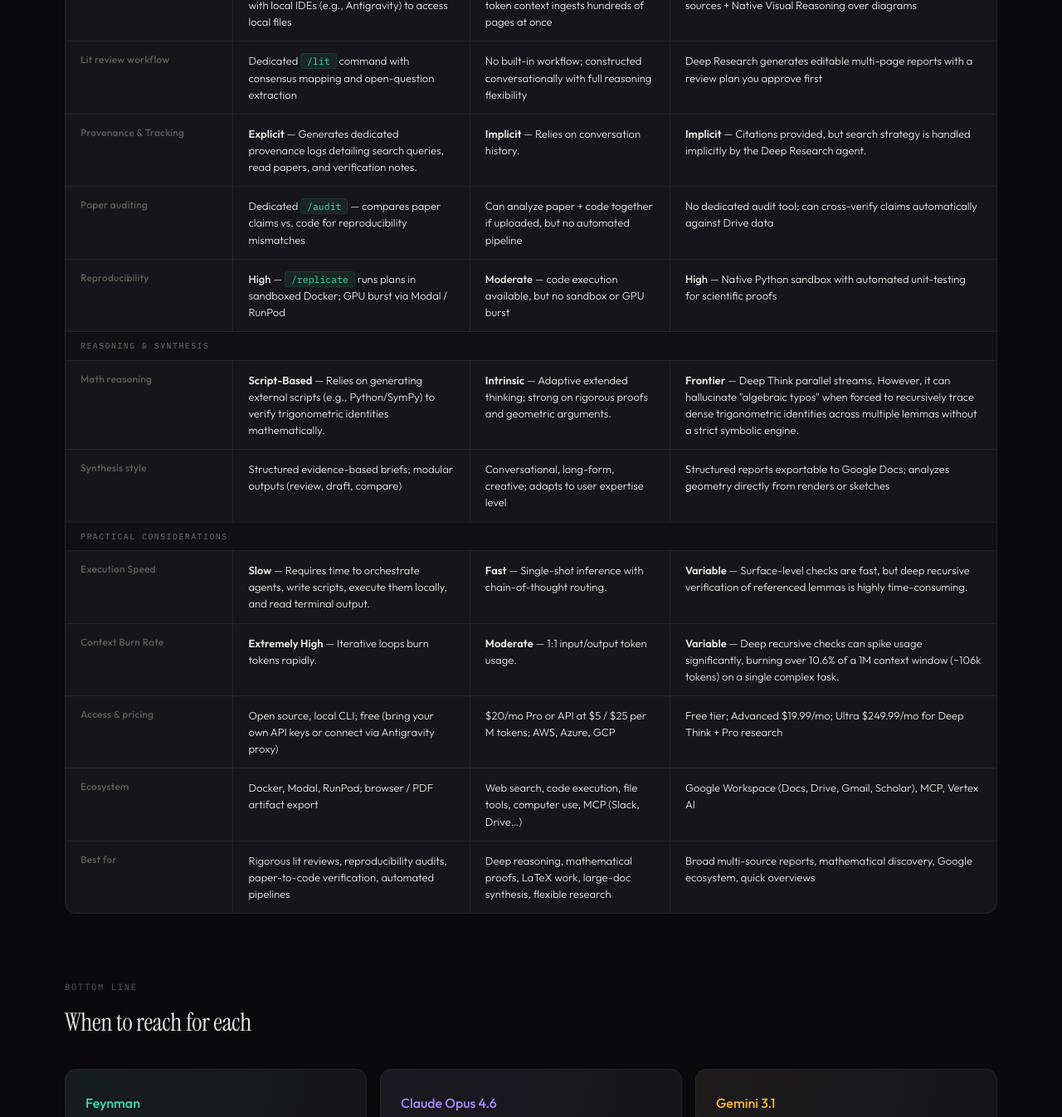
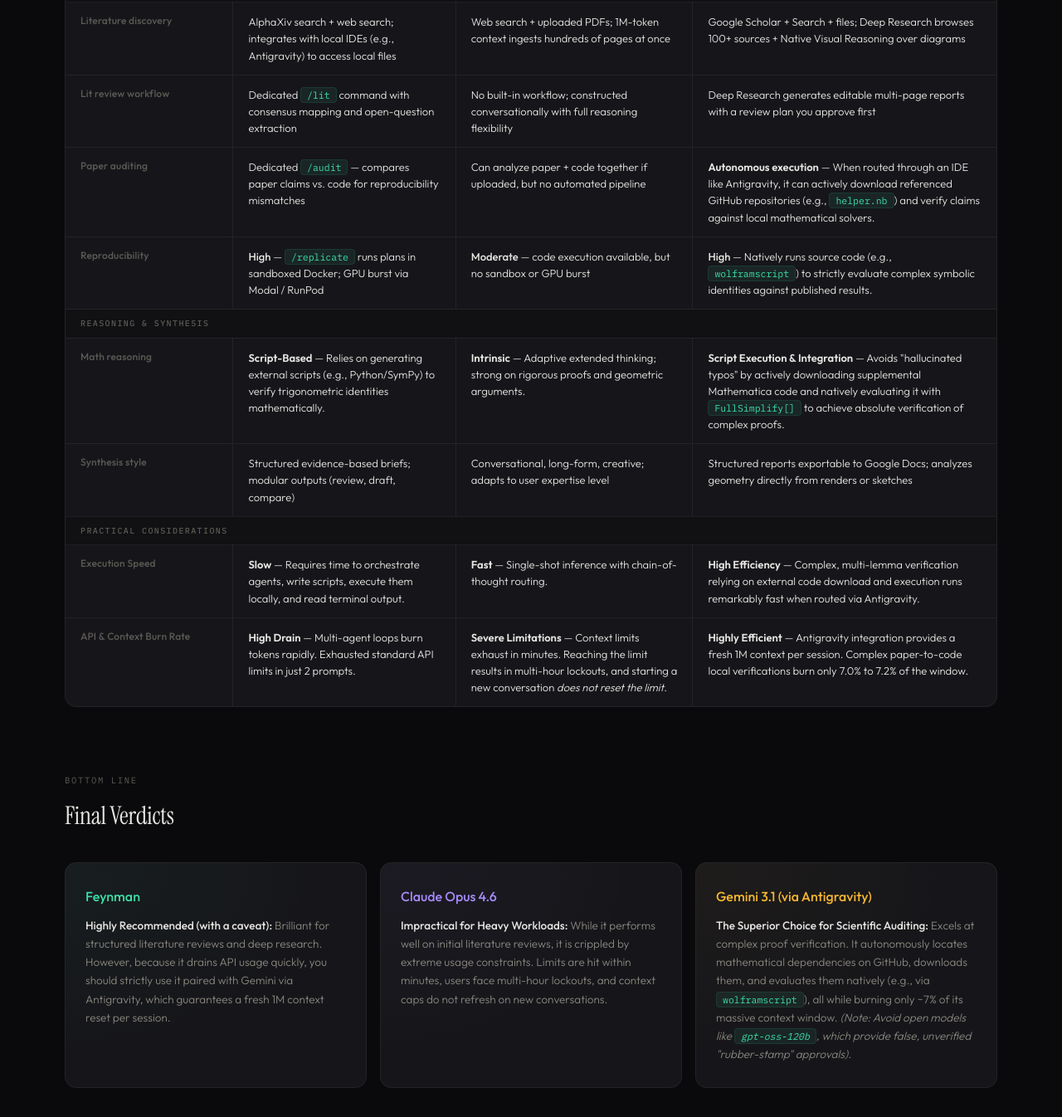
Before and after one commit to nurmaton/airc, a plain HTML site: page index.html in a window 1280 px wide. Shown: the part 1160-2506 px from the top of the page at 83% size. Drawn offline with Linux system fonts and the light colour scheme.

Commit message:
Update index.html

```diff
--- a/index.html
+++ b/index.html
@@ -412,7 +412,7 @@
         </tr>
         <tr>
           <td>Underlying model</td>
-          <td>Model-agnostic — routes through Gemini or Perplexity; AlphaXiv for paper Q&amp;A</td>
+          <td>Model-agnostic — routes through Gemini or Perplexity. (Note: Using open models like <code>gpt-oss-120b</code> results in superficial "rubber-stamp" logic)</td>
           <td>Claude Opus 4.6 (proprietary, Anthropic)</td>
           <td>Gemini 3.1 Pro / 2.5 Pro with Deep Think; Deep Research uses Flash or Pro tier</td>
         </tr>
@@ -431,22 +431,16 @@
           <td>Deep Research generates editable multi-page reports with a review plan you approve first</td>
         </tr>
         <tr>
-          <td>Provenance &amp; Tracking</td>
-          <td><strong>Explicit</strong> — Generates dedicated provenance logs detailing search queries, read papers, and verification notes.</td>
-          <td><strong>Implicit</strong> — Relies on conversation history.</td>
-          <td><strong>Implicit</strong> — Citations provided, but search strategy is handled implicitly by the Deep Research agent.</td>
-        </tr>
-        <tr>
           <td>Paper auditing</td>
           <td>Dedicated <code>/audit</code> — compares paper claims vs. code for reproducibility mismatches</td>
           <td>Can analyze paper + code together if uploaded, but no automated pipeline</td>
-          <td>No dedicated audit tool; can cross-verify claims automatically against Drive data</td>
+          <td><strong>Autonomous execution</strong> — When routed through an IDE like Antigravity, it can actively download referenced GitHub repositories (e.g., <code>helper.nb</code>) and verify claims against local mathematical solvers.</td>
         </tr>
         <tr>
           <td>Reproducibility</td>
           <td><span class="str">High</span> — <code>/replicate</code> runs plans in sandboxed Docker; GPU burst via Modal / RunPod</td>
           <td><span class="str">Moderate</span> — code execution available, but no sandbox or GPU burst</td>
-          <td><span class="str">High</span> — Native Python sandbox with automated unit-testing for scientific proofs</td>
+          <td><span class="str">High</span> — Natively runs source code (e.g., <code>wolframscript</code>) to strictly evaluate complex symbolic identities against published results.</td>
         </tr>
 
         <tr class="cat-row"><td colspan="4">Reasoning &amp; synthesis</td></tr>
@@ -454,7 +448,7 @@
           <td>Math reasoning</td>
           <td><strong>Script-Based</strong> — Relies on generating external scripts (e.g., Python/SymPy) to verify trigonometric identities mathematically.</td>
           <td><strong>Intrinsic</strong> — Adaptive extended thinking; strong on rigorous proofs and geometric arguments.</td>
-          <td><strong>Frontier</strong> — Deep Think parallel streams. However, it can hallucinate "algebraic typos" when forced to recursively trace dense trigonometric identities across multiple lemmas without a strict symbolic engine.</td>
+          <td><strong>Script Execution &amp; Integration</strong> — Avoids "hallucinated typos" by actively downloading supplemental Mathematica code and natively evaluating it with <code>FullSimplify[]</code> to achieve absolute verification of complex proofs.</td>
         </tr>
         <tr>
           <td>Synthesis style</td>
@@ -468,31 +462,13 @@
           <td>Execution Speed</td>
           <td><strong>Slow</strong> — Requires time to orchestrate agents, write scripts, execute them locally, and read terminal output.</td>
           <td><strong>Fast</strong> — Single-shot inference with chain-of-thought routing.</td>
-          <td><strong>Variable</strong> — Surface-level checks are fast, but deep recursive verification of referenced lemmas is highly time-consuming.</td>
+          <td><strong>High Efficiency</strong> — Complex, multi-lemma verification relying on external code download and execution runs remarkably fast when routed via Antigravity.</td>
         </tr>
         <tr>
-          <td>Context Burn Rate</td>
-          <td><strong>Extremely High</strong> — Iterative loops burn tokens rapidly.</td>
-          <td><strong>Moderate</strong> — 1:1 input/output token usage.</td>
-          <td><strong>Variable</strong> — Deep recursive checks can spike usage significantly, burning over 10.6% of a 1M context window (~106k tokens) on a single complex task.</td>
-        </tr>
-        <tr>
-          <td>Access &amp; pricing</td>
-          <td>Open source, local CLI; free (bring your own API keys or connect via Antigravity proxy)</td>
-          <td>$20/mo Pro or API at $5 / $25 per M tokens; AWS, Azure, GCP</td>
-          <td>Free tier; Advanced $19.99/mo; Ultra $249.99/mo for Deep Think + Pro research</td>
-        </tr>
-        <tr>
-          <td>Ecosystem</td>
-          <td>Docker, Modal, RunPod; browser / PDF artifact export</td>
-          <td>Web search, code execution, file tools, computer use, MCP (Slack, Drive…)</td>
-          <td>Google Workspace (Docs, Drive, Gmail, Scholar), MCP, Vertex AI</td>
-        </tr>
-        <tr>
-          <td>Best for</td>
-          <td>Rigorous lit reviews, reproducibility audits, paper-to-code verification, automated pipelines</td>
-          <td>Deep reasoning, mathematical proofs, LaTeX work, large-doc synthesis, flexible research</td>
-          <td>Broad multi-source reports, mathematical discovery, Google ecosystem, quick overviews</td>
+          <td>API &amp; Context Burn Rate</td>
+          <td><strong>High Drain</strong> — Multi-agent loops burn tokens rapidly. Exhausted standard API limits in just 2 prompts.</td>
+          <td><strong>Severe Limitations</strong> — Context limits exhaust in minutes. Reaching the limit results in multi-hour lockouts, and starting a new conversation <em>does not reset the limit</em>.</td>
+          <td><strong>Highly Efficient</strong> — Antigravity integration provides a fresh 1M context per session. Complex paper-to-code local verifications burn only 7.0% to 7.2% of the window.</td>
         </tr>
       </tbody>
     </table>
@@ -500,26 +476,26 @@
 
   <div class="anim d6">
     <div class="section-label">Bottom line</div>
-    <h2 class="section-title">When to reach for each</h2>
+    <h2 class="section-title">Final Verdicts</h2>
   </div>
 
   <div class="verdicts">
     <div class="verdict v-teal anim d5">
       <h4>Feynman</h4>
-      <p>Choose when you need a <strong>structured research pipeline</strong>. Workflow guardrails and explicit provenance tracking come built in, allowing for incredibly deep synthesis. However, be prepared for slow execution and massive token burn rates (even simple tasks require generating and running Python/SymPy scripts).</p>
+      <p><strong>Highly Recommended (with a caveat):</strong> Brilliant for structured literature reviews and deep research. However, because it drains API usage quickly, you should strictly use it paired with Gemini via Antigravity, which guarantees a fresh 1M context reset per session.</p>
     </div>
     <div class="verdict v-purple anim d6">
       <h4>Claude Opus 4.6</h4>
-      <p>Choose when you need <strong>raw reasoning power and flexibility</strong> — proving geometric lemmas, reasoning through reviewer comments, debugging LaTeX / TikZ, or synthesizing hundreds of pages in a single context. No preset workflow; maximum adaptability.</p>
+      <p><strong>Impractical for Heavy Workloads:</strong> While it performs well on initial literature reviews, it is crippled by extreme usage constraints. Limits are hit within minutes, users face multi-hour lockouts, and context caps do not refresh on new conversations.</p>
     </div>
     <div class="verdict v-amber anim d7">
-      <h4>Gemini 3.1</h4>
-      <p>Choose when you want <strong>verification & broad discovery</strong> — Deep Research generates polished reports from 100+ sources without burning your API keys. Use Deep Think to stress-test your mathematical lemmas. <strong>Warning:</strong> Be prepared to manually cross-check its work, as deep recursive verification can lead to high context burn and hallucinated algebraic errors.</p>
+      <h4>Gemini 3.1 (via Antigravity)</h4>
+      <p><strong>The Superior Choice for Scientific Auditing:</strong> Excels at complex proof verification. It autonomously locates mathematical dependencies on GitHub, downloads them, and evaluates them natively (e.g., via <code>wolframscript</code>), all while burning only ~7% of its massive context window. <em>(Note: Avoid open models like <code>gpt-oss-120b</code>, which provide false, unverified "rubber-stamp" approvals).</em></p>
     </div>
   </div>
 
   <footer class="footer">
-    Comparison compiled April 2026 <span class="dot">&middot;</span> Built with <a href="https://claude.ai">Claude Opus 4.6</a>
+    Comparison compiled April 2026 <span class="dot">&middot;</span> Refined via Antigravity IDE constraints
   </footer>
 
 </div>
```
